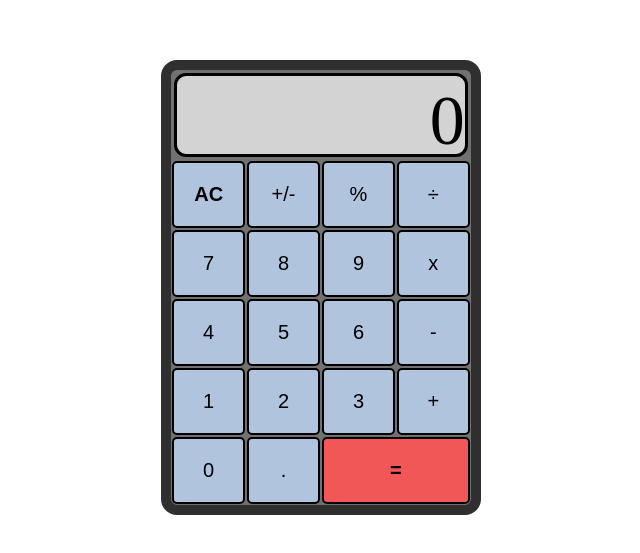
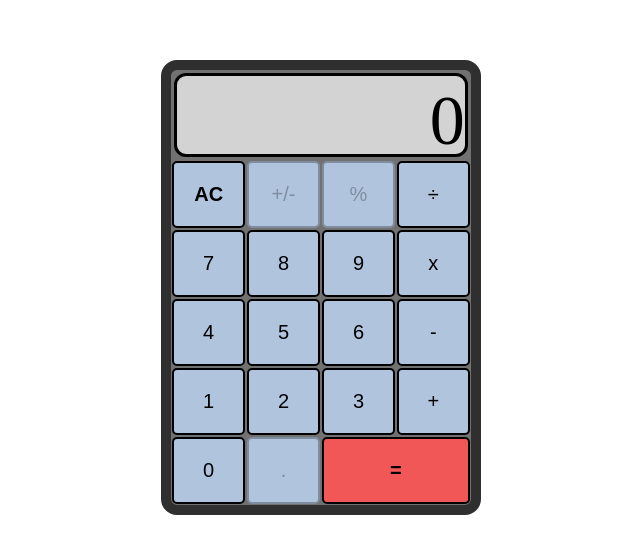
Before and after one commit to MillerMarc1/Calculator, a plain HTML site: page index.html in a window 1280 px wide. Shown: the part 121-674 px from the top of the page, without its empty margins (319-959 px from the left). Drawn offline with Linux system fonts and the light colour scheme.

Commit message:
Disabled buttons that still need functionality

```diff
--- a/index.html
+++ b/index.html
@@ -15,10 +15,10 @@
             <button class="btn clear">
                 AC
             </button>
-            <button class="btn pos-neg">
+            <button class="btn pos-neg" disabled>
                 +/-
             </button>
-            <button class="btn percent">
+            <button class="btn percent" disabled>
                 %
             </button>
             <button data-key="Slash" class="btn divide">
@@ -67,7 +67,7 @@
             <button data-key="Digit0" class="btn number">
                 0
             </button>
-            <button data-key="Period" class="btn decimal">
+            <button data-key="Period" class="btn decimal" disabled>
                 .
             </button>
             <button data-key="Equal" class="btn equals">
```
